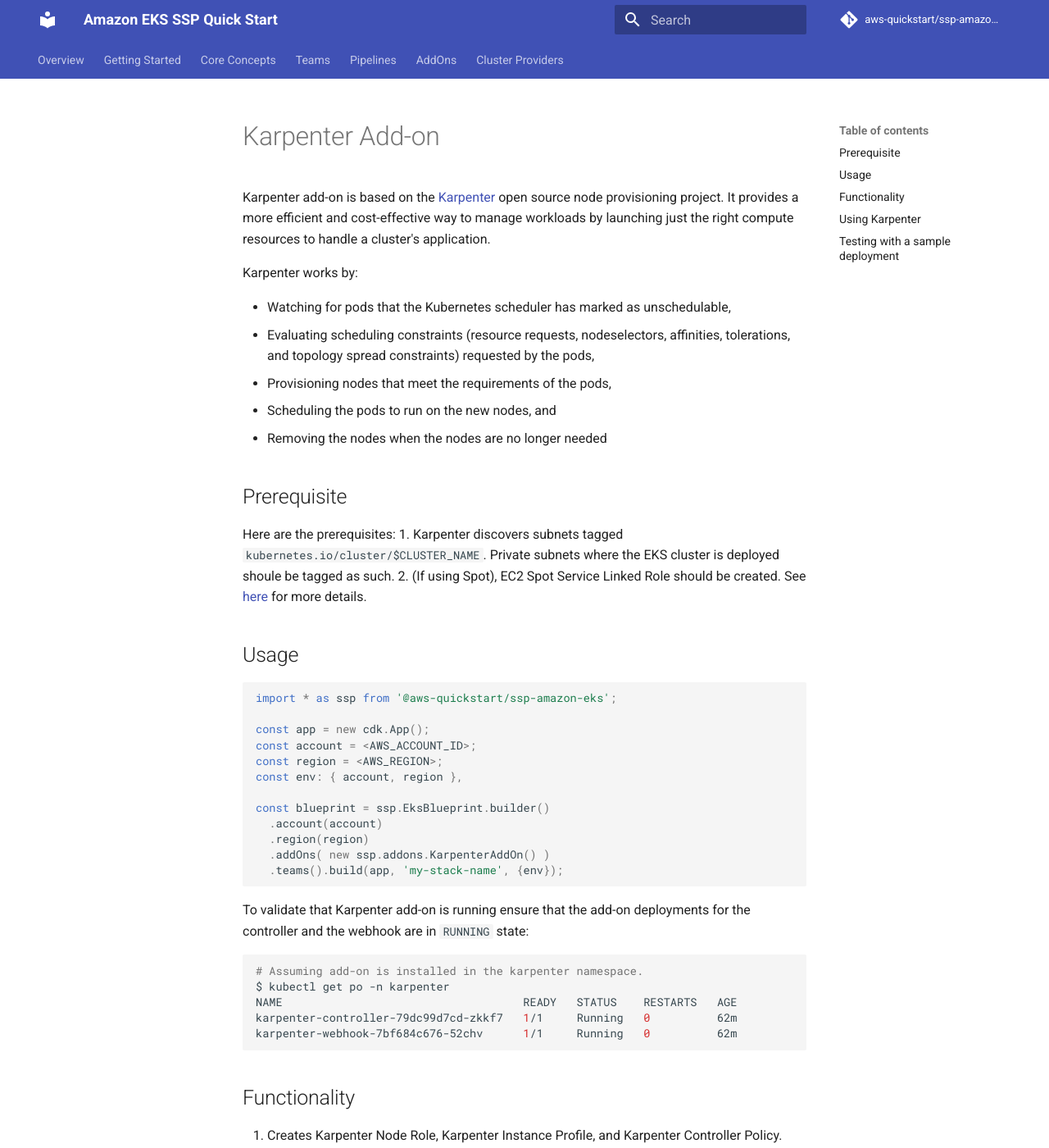
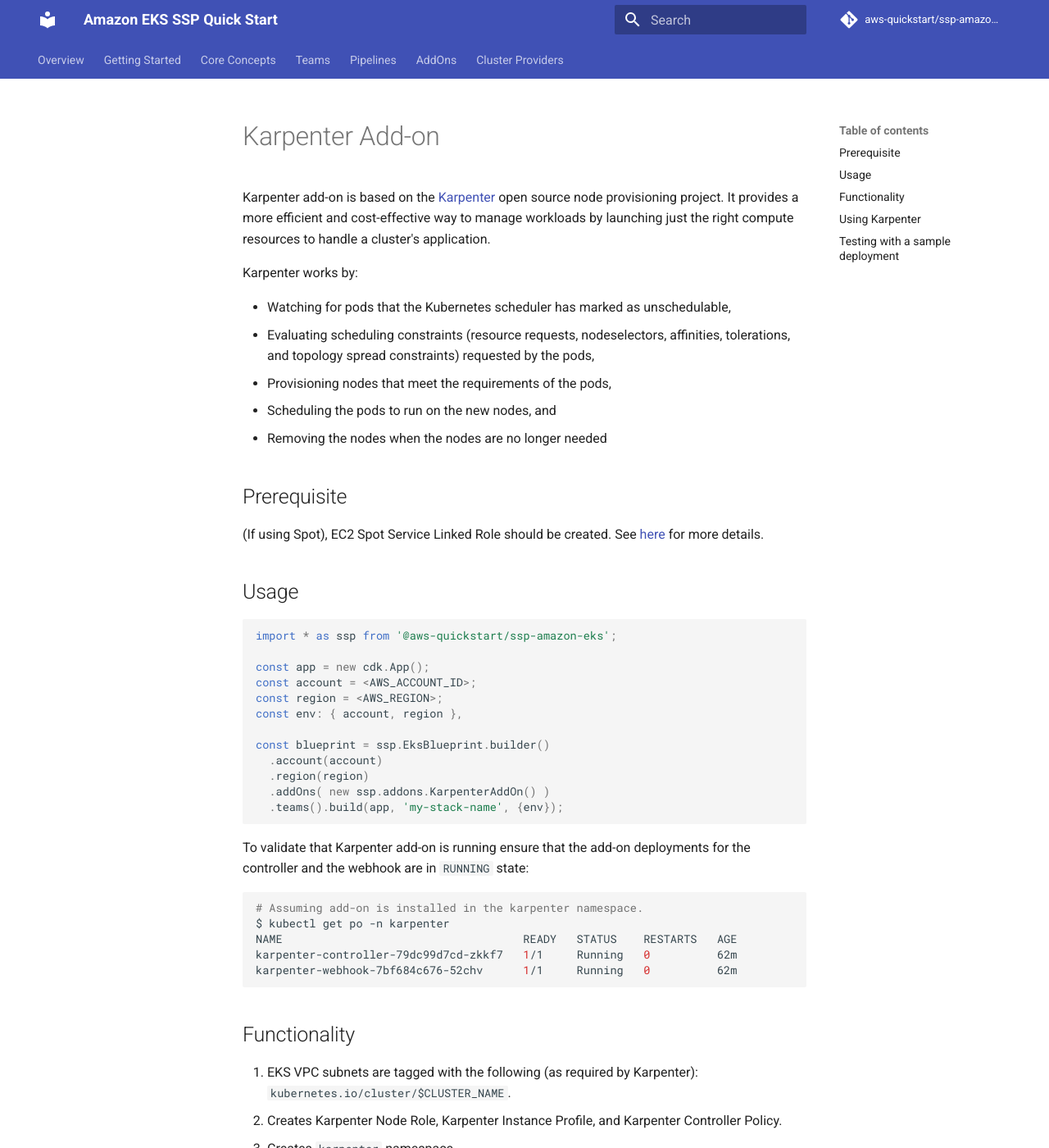
Before and after one commit to aws-quickstart/cdk-eks-blueprints, an MkDocs documentation site: the page built from docs/addons/karpenter.md, in a window 1280 px wide and 1400 px high. Shown: the whole window at 82% size. Built offline with MkDocs 1.6.1 and Material for MkDocs 9.7.7, drawn with Linux system fonts in a browser that asks for light colours; comment, search, counter and statistics services are not loaded.

Commit message:
add'l indent and doc fix

```diff
--- a/docs/addons/karpenter.md
+++ b/docs/addons/karpenter.md
@@ -12,9 +12,7 @@
 
 ## Prerequisite
 
-Here are the prerequisites:
-1. Karpenter discovers subnets tagged `kubernetes.io/cluster/$CLUSTER_NAME`. Private subnets where the EKS cluster is deployed shoule be tagged as such.
-2. (If using Spot), EC2 Spot Service Linked Role should be created. See [here](https://docs.aws.amazon.com/batch/latest/userguide/spot_fleet_IAM_role.html) for more details.
+(If using Spot), EC2 Spot Service Linked Role should be created. See [here](https://docs.aws.amazon.com/batch/latest/userguide/spot_fleet_IAM_role.html) for more details.
 
 ## Usage
 
@@ -45,11 +43,12 @@
 
 ## Functionality
 
-1. Creates Karpenter Node Role, Karpenter Instance Profile, and Karpenter Controller Policy.
-2. Creates `karpenter` namespace.
-3. Creates Kubernetes Service Account, and associate AWS IAM Role with Karpenter Controller Policy attached using [IRSA](https://docs.aws.amazon.com/emr/latest/EMR-on-EKS-DevelopmentGuide/setting-up-enable-IAM.html).
-4. Deploys Karpenter helm chart in the `karpenter` namespace, configuring cluster name and cluster endpoint on the controller by default.
-5. (Optionally) provision a default Karpenter Provisioner CRD based on user-provided [spec.requirements](https://karpenter.sh/docs/provisioner/#specrequirements)
+1. EKS VPC subnets are tagged with the following (as required by Karpenter): `kubernetes.io/cluster/$CLUSTER_NAME`.
+2. Creates Karpenter Node Role, Karpenter Instance Profile, and Karpenter Controller Policy.
+3. Creates `karpenter` namespace.
+4. Creates Kubernetes Service Account, and associate AWS IAM Role with Karpenter Controller Policy attached using [IRSA](https://docs.aws.amazon.com/emr/latest/EMR-on-EKS-DevelopmentGuide/setting-up-enable-IAM.html).
+5. Deploys Karpenter helm chart in the `karpenter` namespace, configuring cluster name and cluster endpoint on the controller by default.
+6. (Optionally) provision a default Karpenter Provisioner CRD based on user-provided [spec.requirements](https://karpenter.sh/docs/provisioner/#specrequirements)
 
 ## Using Karpenter
 
```
Also changed, not shown: 2 other files.
